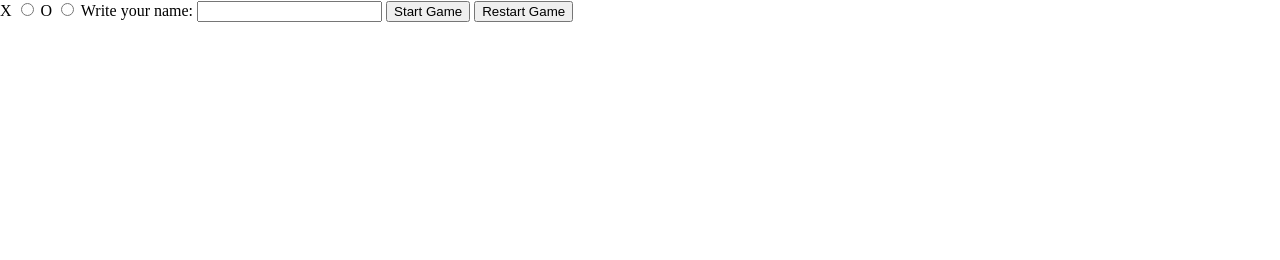
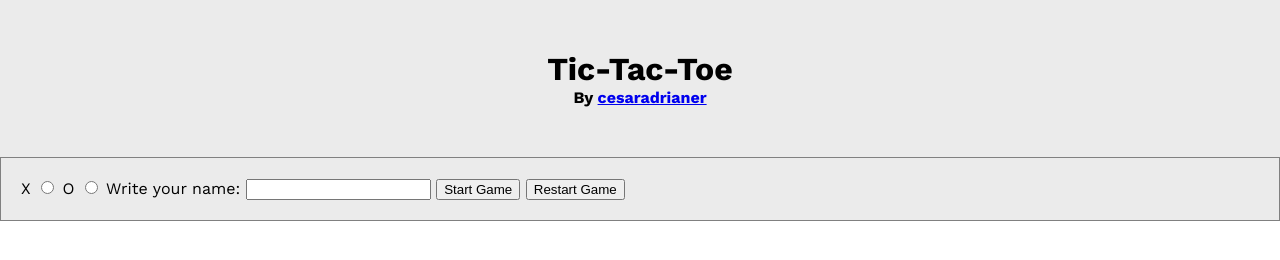
Before and after one commit to cesaradrianer/tic-tac-toe, a plain HTML site: page index.html in a window 1280 px wide. Drawn offline with nearby package versions, Linux system fonts and the light colour scheme.

Commit message:
Some CSS added

```diff
--- a/index.html
+++ b/index.html
@@ -8,16 +8,24 @@
 </head>
 <body>
     <main>
+        <header>
+            <h1>Tic-Tac-Toe</h1>
+            <h4>By <a href="https://github.com/cesaradrianer">cesaradrianer</a></h4>
+        </header>
+        <div id="game-controls">
             <label for="cross">X</label>
-        <input type="radio" name="mark-selector" id="cross">
+            <input type="radio" name="mark-selector" id="cross" value="X">
             <label for="circle">O</label>
-        <input type="radio" name="mark-selector" id="circle">
+            <input type="radio" name="mark-selector" id="circle" value="O">
             <label for="player-name">Write your name: </label>
             <input type="text" name="player-name" id="name-input">
             <button id="start-game-btn">Start Game</button>
             <button id="restart-btn">Restart Game</button>
+        </div>
+        <div id="game-results-area"></div>
+        <div id="game-area-wrapper">
             <div id="game-area"></div>
-        <div id="game-results-area"></div>
+        </div>
     </main>
     <script src="main.js"></script>
 </body>
--- a/main.js
+++ b/main.js
@@ -1,6 +1,7 @@
 const startGameBtn = document.getElementById('start-game-btn')
 const restartBtn = document.getElementById('restart-btn')
 const nameInput = document.getElementById('name-input')
+const radioInputs = document.getElementsByName('mark-selector')
 
 const displayController = (() => {
     const gameResultsArea = document.getElementById('game-results-area')
@@ -32,6 +33,22 @@ const gameboard = (() => {
 
     }
 
+    const getMark = () => {
+        for (let i = 0; i < radioInputs.length; i++) {
+            if (radioInputs[i].checked) {
+                return radioInputs[i].value
+            }
+        }
+    }
+
+    const getPCMark = () => {
+        for (let i = 0; i < radioInputs.length; i++) {
+            if (!radioInputs[i].checked) {
+                return radioInputs[i].value
+            }
+        }
+    }
+
     const update = (index, value) => {
         boardValues[index] = value
         render()
@@ -39,7 +56,7 @@ const gameboard = (() => {
 
     const getGameboard = () => boardValues
 
-    return {render, update, getGameboard}
+    return {render, update, getGameboard, getMark, getPCMark}
 })()
 
 const createPlayer = (name, mark) => {
@@ -52,7 +69,7 @@ const Game = (() => {
     let players = []
 
     const start = () => {
-        players = [createPlayer(nameInput.value, 'X'), createPlayer('PC','O')]
+        players = [createPlayer(nameInput.value, gameboard.getMark()), createPlayer('PC', gameboard.getPCMark())]
         gameOver = false
         currentPlayerIndex = 0
         createPlayer(document.querySelectorAll('mark-selector'))
--- a/styles.css
+++ b/styles.css
@@ -1,5 +1,20 @@
+@import url('https://fonts.googleapis.com/css2?family=Work+Sans:ital,wght@0,100..900;1,100..900&display=swap');
+
+:root {
+    --background-color: #ebebeb;
+    --padding: 20px;
+}
+
 body {
     margin: 0;
+    font-family: 'Work Sans';
+}
+
+#game-area-wrapper {
+    display: flex;
+    flex-direction: row;
+    justify-content: center;
+    margin: 50px 0 50px 0;
 }
 
 #game-area {
@@ -13,3 +28,23 @@ body {
     background-color: gray;
     cursor: pointer;
 }
+
+#game-controls {
+    background-color: var(--background-color);
+    padding: var(--padding);
+    border: 1px solid gray;
+}
+
+header {
+    background-color: var(--background-color);
+    padding: 50px 0 50px 0;
+    text-align: center;
+}
+
+h1 {
+    margin: 0;
+}
+
+h4 {
+    margin: 0;
+}
```
Lines whose indentation alone changed are shown as unchanged.
